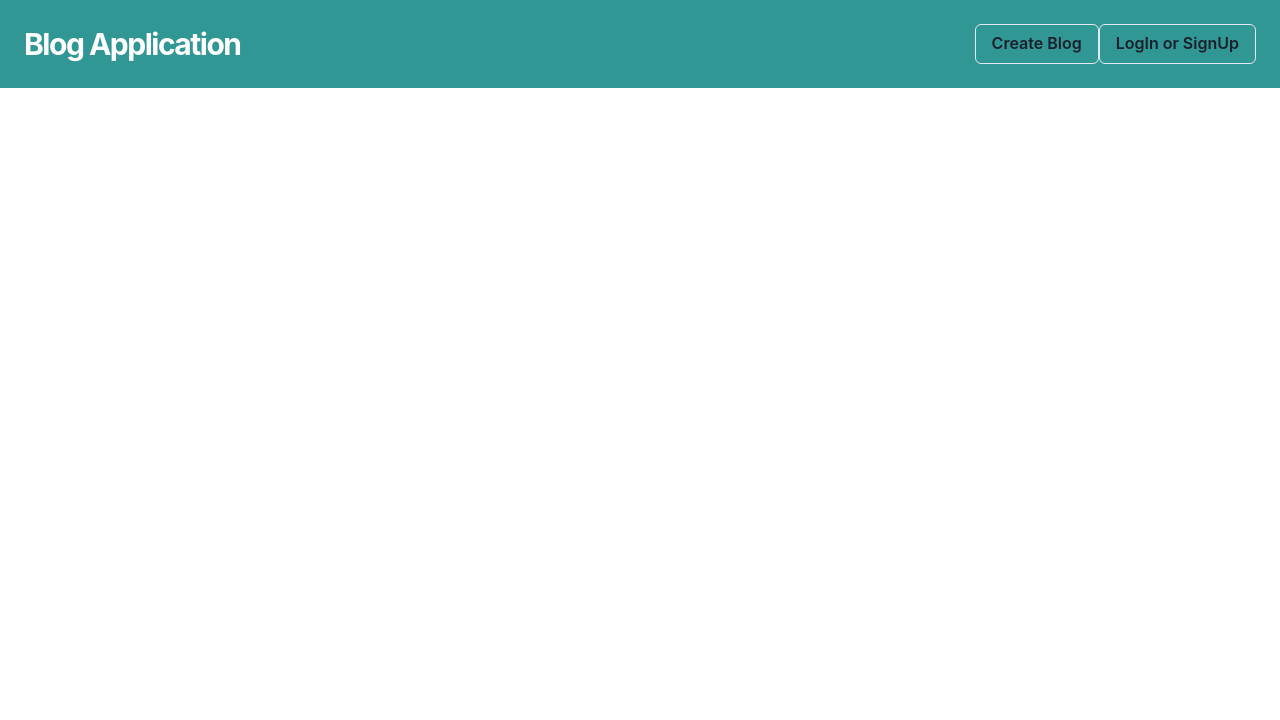
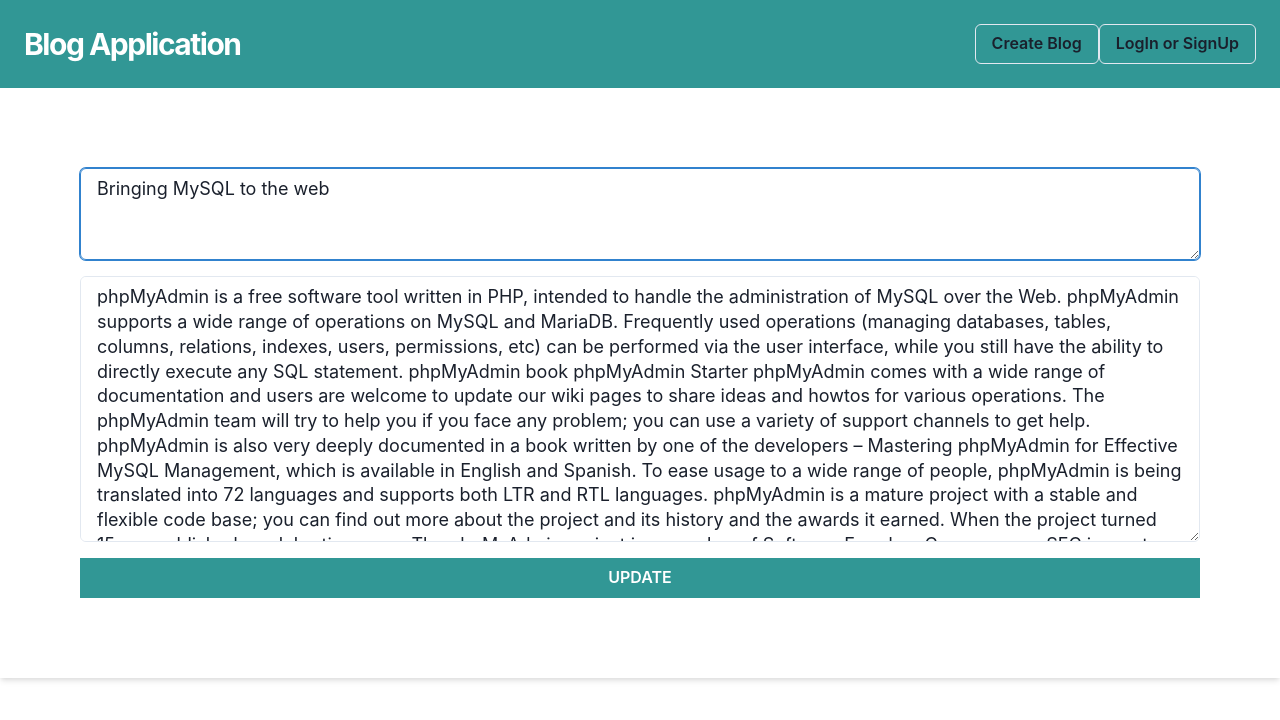
Before and after one commit to Durjoy001/blog-application-frontend-2.0, a React (Create React App) app: page /blogs/1 in a window 1280 px wide. Shown: the top 720 px of the page. Built offline with nearby package versions, Linux system fonts and the light colour scheme.

Commit message:
update blog added

```diff
--- a/src/components/createBlogDetails.tsx
+++ b/src/components/createBlogDetails.tsx
@@ -29,6 +29,9 @@ import { nanoid } from '@reduxjs/toolkit'
 import { postAdded } from '../slices/blogSlice';
 import { Link as RouterLink } from "react-router-dom";
 
+import { useAppDispatch, useAppSelector } from '../app/hooks'
+import { RootState } from '../app/store';
+
 const CFaUserAlt = chakra(FaUserAlt);
 const CFaLock = chakra(FaLock);
 
@@ -39,7 +42,7 @@ interface Props {
 export const CreateBlogDetails : FC<Props> = () => {
   const [name,setName] = useState('');
   const [description,setDescription] = useState('');
-
+  const data = useAppSelector((state: RootState) => state.blogs);
   const [requestState, setRequestState] = useState("completed");
   const [error,setError] = useState();
   const toast = useToast();
@@ -47,13 +50,15 @@ export const CreateBlogDetails : FC<Props> = () => {
   const dispatch = useDispatch();
   const navigate = useNavigate();
 
+  const newID = data.length;
+
   const createBlog = (e : any) => {
       e.preventDefault();
       setRequestState("completed");
       if (name && description) {
         dispatch(
           postAdded({
-            id: nanoid(),
+            id: newID,
             name,
             description,
             creator: 'admin'
--- /dev/null
+++ b/src/components/editBlog.tsx
@@ -0,0 +1,123 @@
+import React, {FC} from 'react';
+import {
+  Flex,
+  Heading,
+  Input,
+  Button,
+  InputGroup,
+  Stack,
+  InputLeftElement,
+  chakra,
+  Box,
+  Link,
+  Avatar,
+  FormControl,
+  useToast,
+  FormHelperText,
+  InputRightElement,
+  Text,
+  Spinner,
+  Textarea
+} from "@chakra-ui/react";
+import { useContext, useState } from "react";
+import { Link as RouterLink } from "react-router-dom";
+import { useParams } from 'react-router-dom';
+import { useEffect } from "react";
+import { FaUserAlt, FaLock } from "react-icons/fa";
+import { useNavigate } from 'react-router-dom';
+import { useDispatch, useSelector } from 'react-redux'
+import { RootState } from '../app/store';
+import { useAppDispatch, useAppSelector } from '../app/hooks'
+import { postUpdated } from './../slices/blogSlice';
+
+const CFaUserAlt = chakra(FaUserAlt);
+const CFaLock = chakra(FaLock);
+interface Props {
+
+}
+
+export const EditBlog : FC<Props> = () => {
+  const [loaded,setLoaded] = useState(true);
+  const  id  = useParams().id;
+  const [blogs, setBlogs] = useState([]);
+  const [author,setAuthor] = useState("admin");
+  const [requestState, setRequestState] = useState("not-requested");
+  const [error,setError] = useState();
+  const toast = useToast();
+  const navigate = useNavigate();
+
+  const isLoggedIn = true;
+  const user = "admin";
+
+  const data = useAppSelector((state: RootState) => state.blogs);
+  var blogID: number = Number(id);
+  const Blog = data[blogID]
+
+  const [name,setName] = useState(Blog.name);
+  const [description,setDescription] = useState(Blog.description);
+  const dispatch = useDispatch()
+
+  const updateBlog = (e : any) =>{
+    if (name && description) {
+      dispatch(postUpdated({ id: blogID, name, description }))
+      navigate('/blogs/view/' + id )
+    }
+  }
+  if(!loaded){
+      return <h1>loading...</h1>
+  }
+  else {
+      if(!isLoggedIn || author !== user){
+          //return <Redirect to={'/blogs/view/' + id }/>
+          return (<h1>don't have permission</h1>)
+      }
+      else{
+          return (
+              <form onSubmit={updateBlog}>
+                  <Stack
+                      spacing={4}
+                      p="5rem"
+                      backgroundColor="whiteAlpha.900"
+                      boxShadow="md"
+                  >
+                      <Textarea
+                          rows={3}
+                          variant="outline"
+                          name="name"
+                          value={name}
+                          onChange={(e) => setName(e.target.value)}
+                          autoFocus
+                          size="lg"
+                      />
+                      <Textarea
+                          rows={10}
+                          value = {description}
+                          variant="outline"
+                          name= "description"
+                          onChange={(e) => setDescription(e.target.value)}
+                          size="lg"
+                      />
+                      {
+                          requestState === "error" && (
+                          <Text display="block" fontSize="sm" color="red">
+                          {error}
+                          </Text>
+                      )}
+                      {/* {
+                          requestState === "completed" && (<Redirect to={'/blogs/view/' + id }/>)
+                      } */}
+                      <Button
+                          borderRadius={0}
+                          type="submit"
+                          variant="solid"
+                          colorScheme="teal"
+                          width="full"
+                      >
+                      UPDATE
+                      </Button>
+                  </Stack>
+              </form>
+          )
+      }
+  }
+}
--- a/src/pages/signIn.tsx
+++ b/src/pages/signIn.tsx
@@ -22,6 +22,7 @@ import {
   } from "@chakra-ui/react";
 import { FaUserAlt, FaLock } from "react-icons/fa";
 import { useContext, useState } from "react";
+import { Link as RouterLink } from "react-router-dom";
 //import axios from "axios";
 
 const CFaUserAlt = chakra(FaUserAlt);
@@ -150,7 +151,7 @@ export const SignIn : FC<Props> = () => {
               </Stack>
               <Box>
                   New to us?{" "}
-                  <Link data-testid = "test-signUp" color="teal.500" href="/signup">
+                  <Link as = {RouterLink} to =  "/signup" data-testid = "test-signUp" color="teal.500">
                   Sign Up
                   </Link>
               </Box>
--- a/src/pages/updateBlog.tsx
+++ b/src/pages/updateBlog.tsx
@@ -1,4 +1,5 @@
 import React, {FC} from 'react';
+import { EditBlog } from '../components/editBlog';
 
 interface Props {
 }
@@ -6,7 +7,7 @@ interface Props {
 export const updateBlog : FC<Props> = () => {
   return (
     <div>
-
+       <EditBlog />
     </div>
   );
 }
--- a/src/slices/blogSlice.tsx
+++ b/src/slices/blogSlice.tsx
@@ -2,12 +2,6 @@ import { createSlice } from '@reduxjs/toolkit'
 import data from './../data.json'
 
 const initialState = data
-
-// const blogsSlice = createSlice({
-//     name: 'blogs',
-//     initialState,
-//     reducers: {}
-//  })
 
 const blogsSlice = createSlice({
     name: 'blogs',
@@ -15,11 +9,19 @@ const blogsSlice = createSlice({
     reducers: {
       postAdded(state, action) {
         state.push(action.payload)
+      },
+      postUpdated(state, action) {
+        const { id, name, description } = action.payload
+        const existingPost = state.find(blog => blog.id === id)
+        if (existingPost) {
+          existingPost.name = name
+          existingPost.description = description
+        }
       }
     }
   })
 
-export const { postAdded } = blogsSlice.actions
+export const { postAdded , postUpdated} = blogsSlice.actions
 
 // export default postsSlice.reducer
 
```
Also changed, not shown: src/components/editModa.tsx (deleted, +0 -12 lines), src/components/blogDetails.tsx (line endings or trailing spaces).
